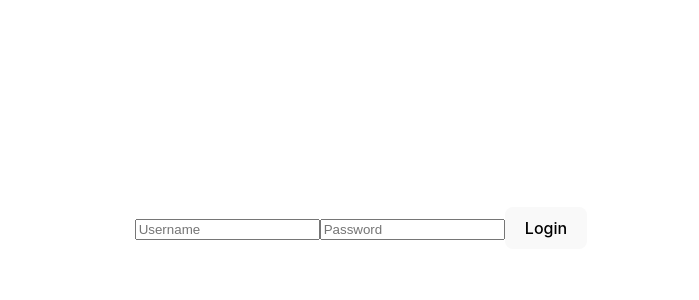
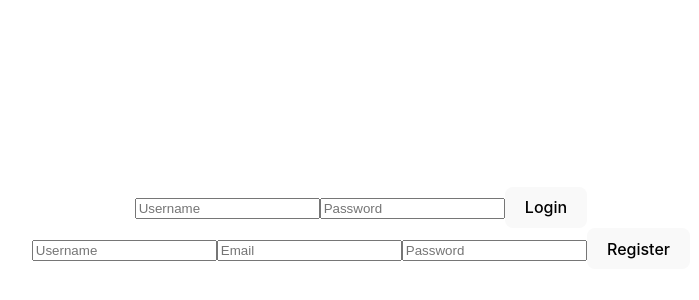
Before and after one commit to clement-crn/starwind, a React (Vite) app in the folder front/: page /login in a window 1280 px wide. Shown: the part 172-472 px from the top of the page, without its empty margins (279-978 px from the left). Built offline with nearby package versions, Linux system fonts and the light colour scheme.

Commit message:
b/add register form to landingpage

```diff
--- a/front/src/components/login/Login.tsx
+++ b/front/src/components/login/Login.tsx
@@ -1,6 +1,6 @@
 import React, { useState } from "react"
 import AuthService from "../../services/authService"
-
+import Register from "../register"
 const Login = () => {
   const [username, setUsername] = useState("")
   const [password, setPassword] = useState("")
@@ -19,6 +19,7 @@ const Login = () => {
   }
 
   return (
+    <>
       <div>
         <form onSubmit={handleLogin}>
           <input
@@ -36,7 +37,9 @@ const Login = () => {
           <button type="submit">Login</button>
         </form>
         {message && <p>{message}</p>}
+        <Register />
       </div>
+    </>
   )
 }
 
--- /dev/null
+++ b/front/src/components/register/index.ts
@@ -0,0 +1 @@
+export { default } from "./Register"
```
Lines whose indentation alone changed are shown as unchanged.
